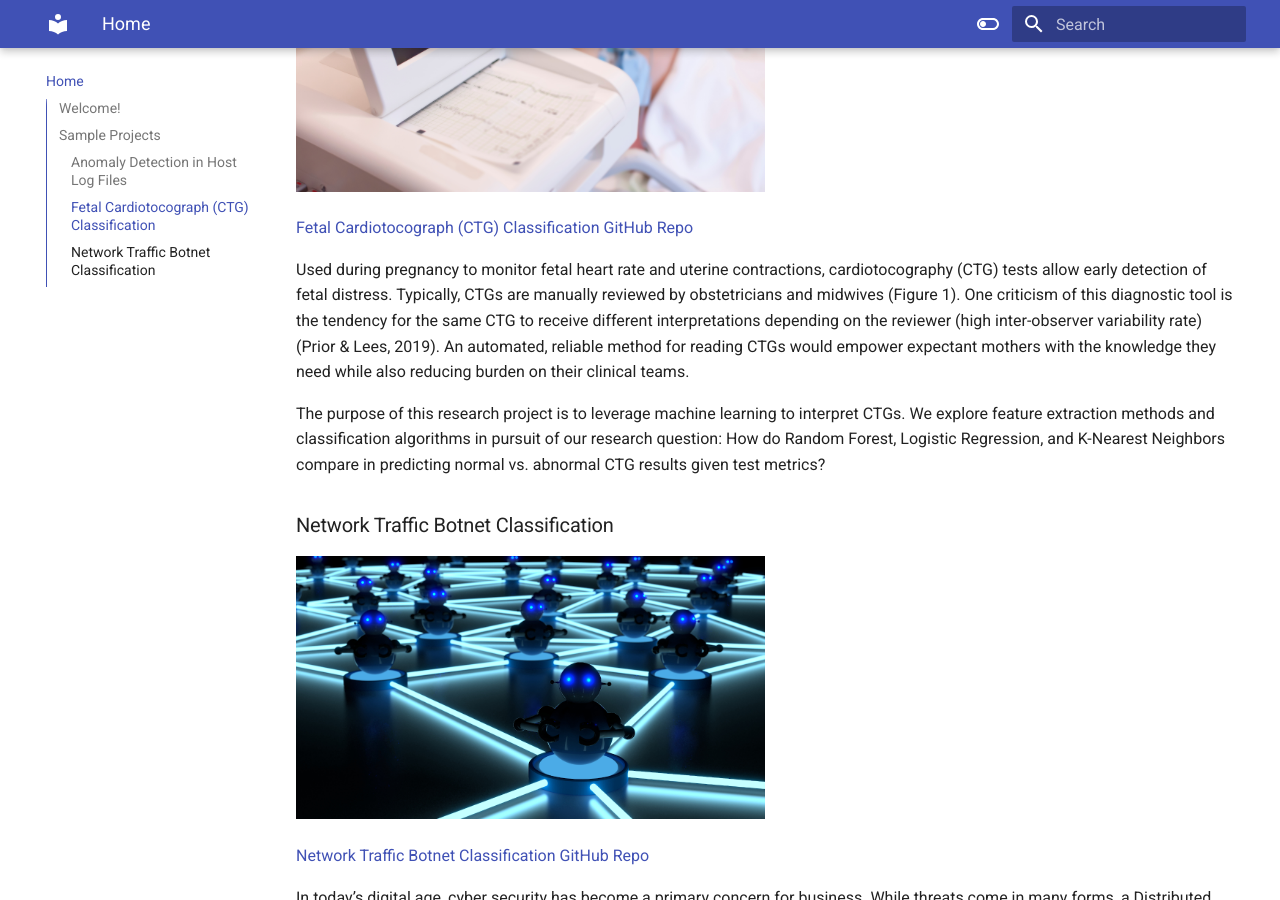
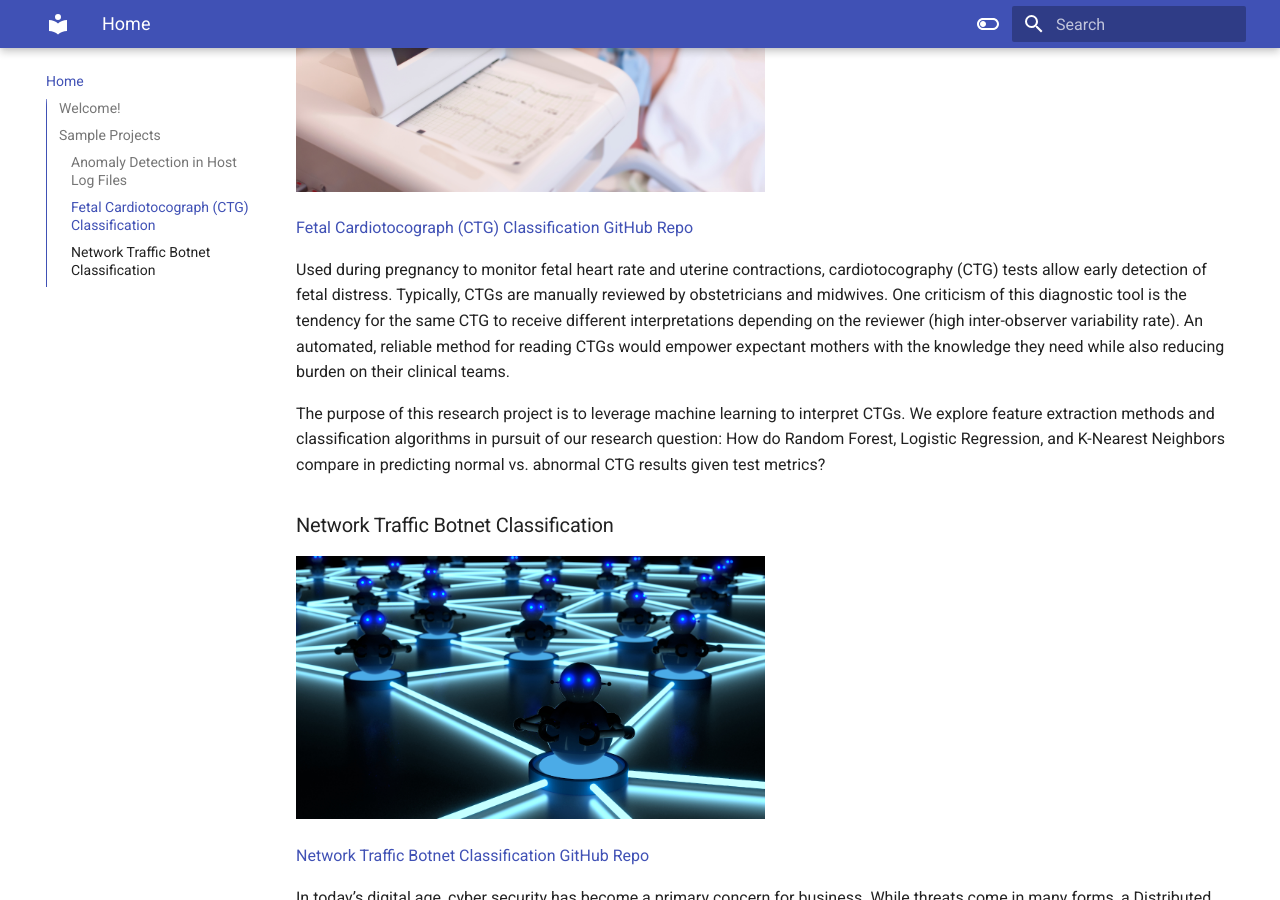
Before and after one commit to kaspii314/kaspii314, an MkDocs documentation site: the page built from docs/index.md, in a window 1280 px wide and 900 px high, scrolled down 1761 px. Built offline with MkDocs 1.6.1 and Material for MkDocs 9.7.7, drawn with Linux system fonts in a browser that asks for light colours.

Commit message:
Update index.md

```diff
--- a/docs/index.md
+++ b/docs/index.md
@@ -28,7 +28,7 @@ In today’s digital age, cybersecurity has become a primary concern for busines
 
 [Fetal Cardiotocograph (CTG) Classification GitHub Repo](https://github.com/kaspii314/fetal_ctg_classification)
 
-Used during pregnancy to monitor fetal heart rate and uterine contractions, cardiotocography (CTG) tests allow early detection of fetal distress. Typically, CTGs are manually reviewed by obstetricians and midwives (Figure 1). One criticism of this diagnostic tool is the tendency for the same CTG to receive different interpretations depending on the reviewer (high inter-observer variability rate) (Prior & Lees, 2019). An automated, reliable method for reading CTGs would empower expectant mothers with the knowledge they need while also reducing burden on their clinical teams.
+Used during pregnancy to monitor fetal heart rate and uterine contractions, cardiotocography (CTG) tests allow early detection of fetal distress. Typically, CTGs are manually reviewed by obstetricians and midwives. One criticism of this diagnostic tool is the tendency for the same CTG to receive different interpretations depending on the reviewer (high inter-observer variability rate). An automated, reliable method for reading CTGs would empower expectant mothers with the knowledge they need while also reducing burden on their clinical teams.
 
 The purpose of this research project is to leverage machine learning to interpret CTGs. We explore feature extraction methods and classification algorithms in pursuit of our research question: How do Random Forest, Logistic Regression, and K-Nearest Neighbors compare in predicting normal vs. abnormal CTG results given test metrics?
 
```
